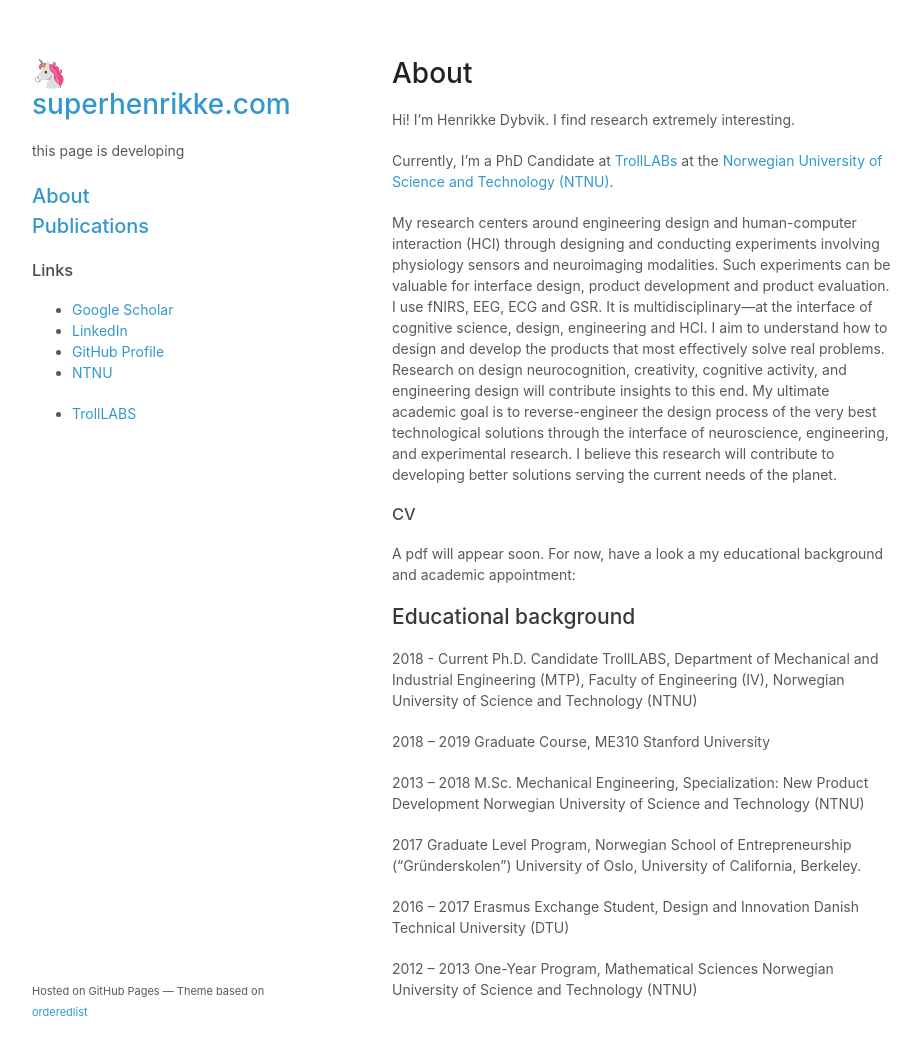
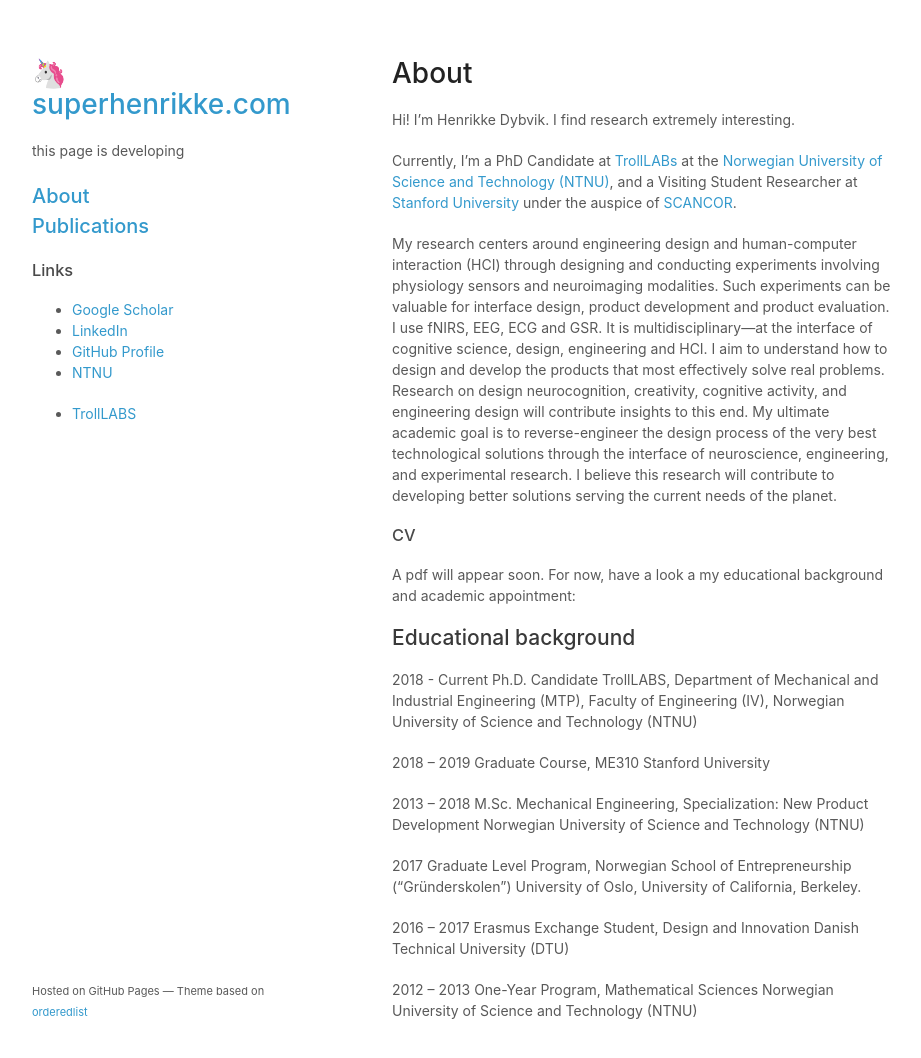
Before and after one commit to superhenrikke/superhenrikke.github.io, a Jekyll site: the page built from about.md, in a window 1280 px wide and 1091 px high. Shown: the top 1058 px of the window, without its empty margins (178-1099 px from the left). Built offline with Jekyll 4.4.1, drawn with Linux system fonts in a browser that asks for light colours; our own code applies the rules of GitHub Pages for plain Markdown files; a script that is not in the unit is left out.

Commit message:
Update about.md

```diff
--- a/about.md
+++ b/about.md
@@ -2,7 +2,7 @@
 
 Hi! I'm Henrikke Dybvik. I find research extremely interesting.
 
-Currently, I'm a PhD Candidate at [TrollLABs](https://www.ntnu.edu/mtp/trolllabs) at the [Norwegian University of Science and Technology (NTNU)](https://www.ntnu.edu/).
+Currently, I'm a PhD Candidate at [TrollLABs](https://www.ntnu.edu/mtp/trolllabs) at the [Norwegian University of Science and Technology (NTNU)](https://www.ntnu.edu/), and a Visiting Student Researcher at [Stanford University](https://www.stanford.edu/) under the auspice of [SCANCOR](https://scancor.org/).
 
 My research centers around engineering design and human-computer interaction (HCI) through designing and conducting experiments involving physiology sensors and neuroimaging modalities. Such experiments can be valuable for interface design, product development and product evaluation. I use fNIRS, EEG, ECG and GSR. It is multidisciplinary—at the interface of cognitive science, design, engineering and HCI. I aim to understand how to design and develop the products that most effectively solve real problems. Research on design neurocognition, creativity, cognitive activity, and engineering design will contribute insights to this end. My ultimate academic goal is to reverse-engineer the design process of the very best technological solutions through the interface of neuroscience, engineering, and experimental research. I believe this research will contribute to developing better solutions serving the current needs of the planet.
 
```
